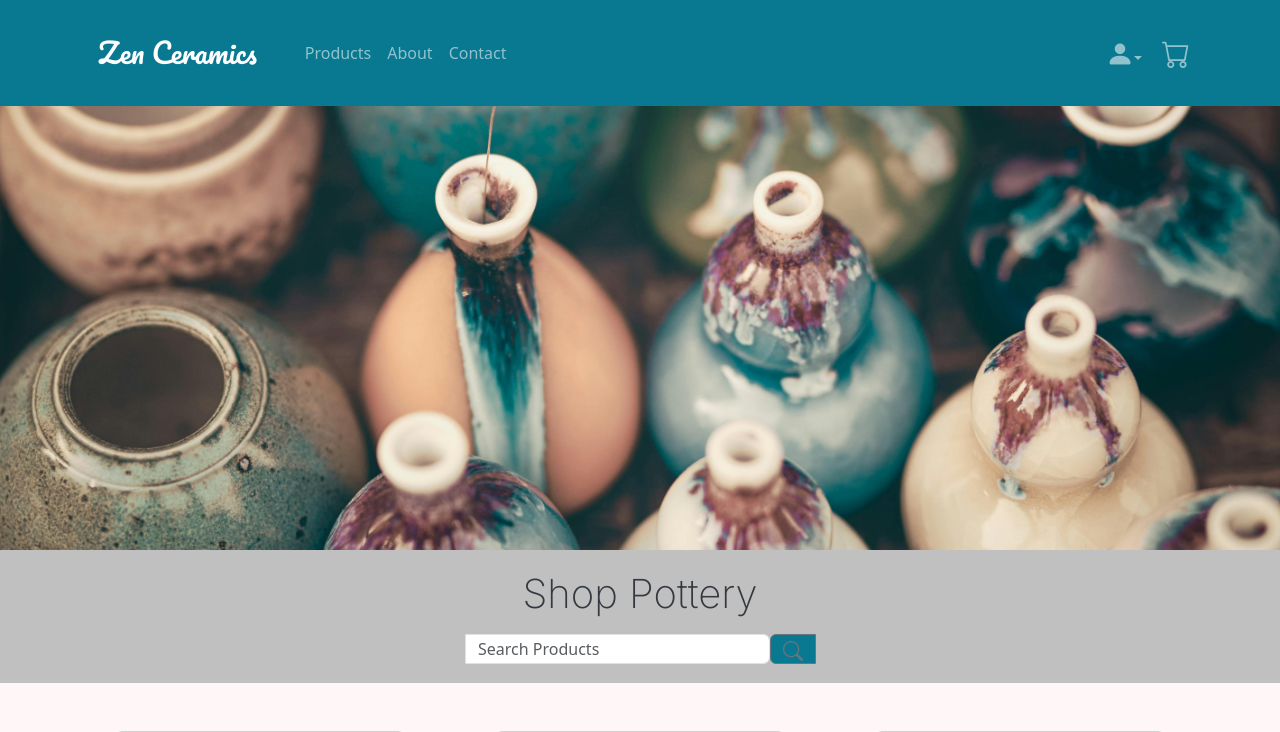
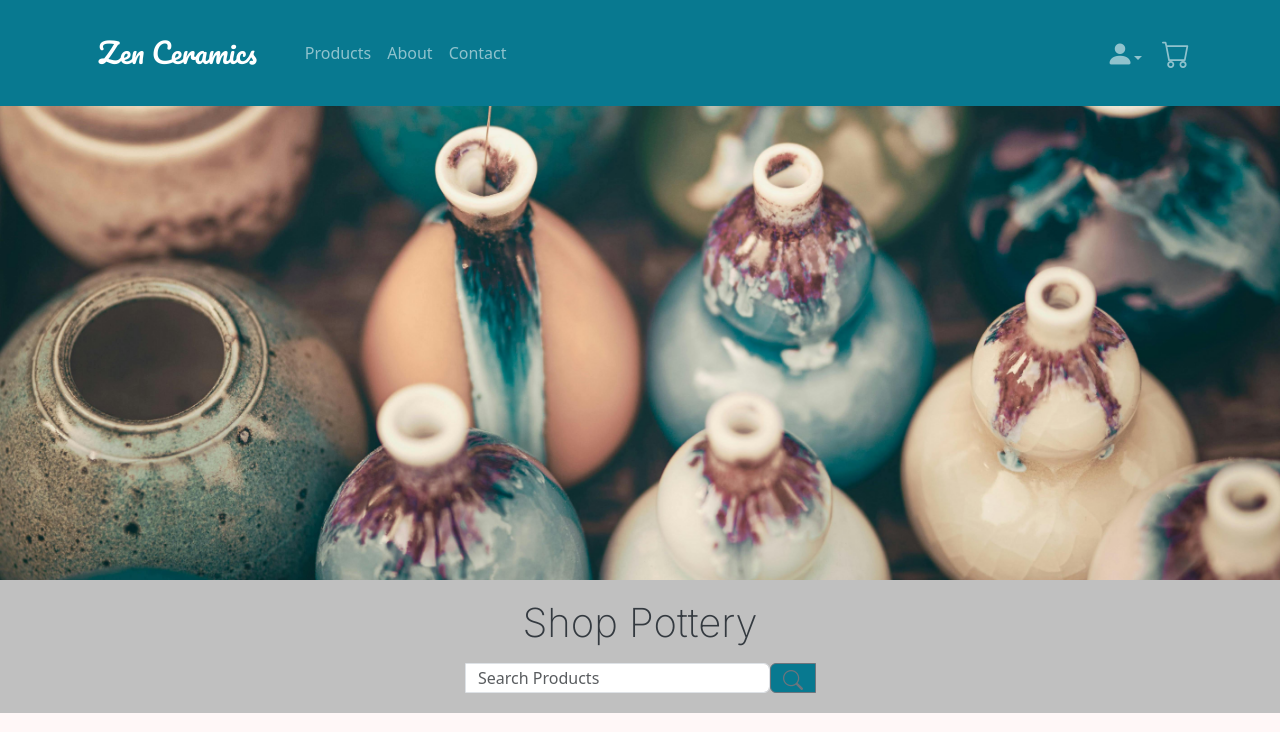
Before and after one commit to emidombek/zenceramics, a Django app: page / in a window 1280 px wide. Shown: the top 732 px of the page. Run offline with Django 4.2, Linux system fonts and the light colour scheme.

Commit message:
Add styling add resized image

```diff
--- a/static/css/style.css
+++ b/static/css/style.css
@@ -46,9 +46,8 @@ i {
 
 /* Hero Image */
 .hero-image {
-  height: 600px;
-  overflow: hidden;
-  border: none;
+  width: 100%;
+  height: auto;
 }
 
 .hero-image img {
@@ -100,10 +99,8 @@ h1 {
 }
 
 .hero-background {
-  background-size: cover;
-  background-position: center;
-  object-position: center;
-  height: 550px;
+  width: 100%;
+  height: auto;
 }
 
 .custom-search-button .bi-search {
```
Also changed, not shown: static/images/blue_bottles.jpg.
